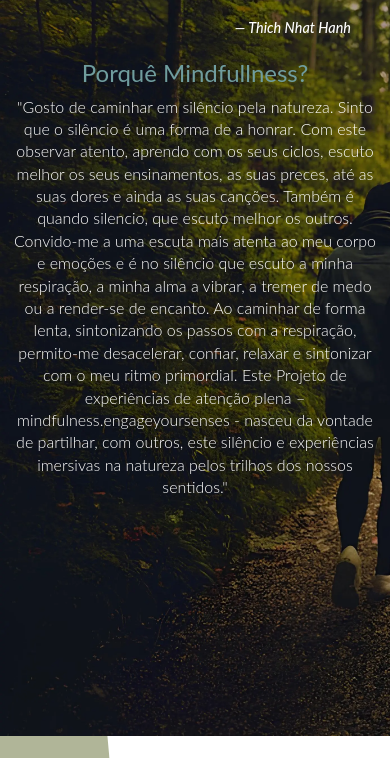
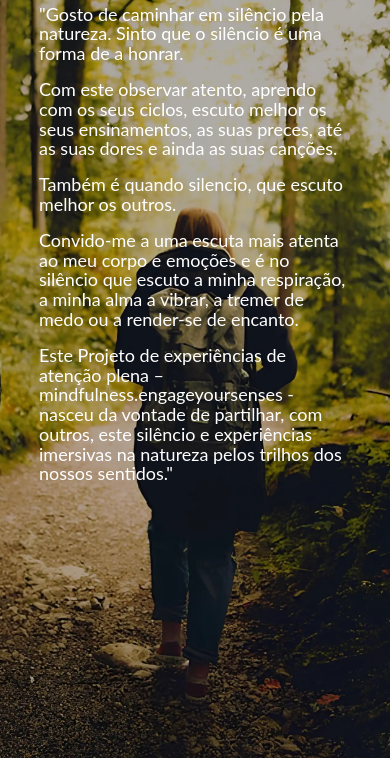
Before and after one commit to omilhano/ProjetoCaminhadas, a plain HTML site: page main.html in a window 390 px wide. Shown: the part 108-866 px from the top of the page. Drawn offline with nearby package versions, Linux system fonts and the light colour scheme; a script that the page names is missing.

Commit message:
new improvements for mobile phone

```diff
--- a/main.html
+++ b/main.html
@@ -69,23 +69,23 @@
         <div class="landing-text">
             <h1 class="title">Porquê Mindfullness?</h1>
             <p class="descriptive-text">"Gosto de caminhar em silêncio pela natureza. Sinto que o silêncio é uma forma
-                de a honrar. Com este
+                de a honrar.
+            </p>
+            <p class="descriptive-text">Com este
                 observar atento, aprendo com os seus ciclos, escuto melhor os seus ensinamentos, as suas preces, até as
-                suas dores e ainda as suas canções.
-                Também é quando silencio, que escuto melhor os outros.
-                Convido-me a uma escuta mais atenta ao meu corpo e emoções e é no silêncio que escuto a minha
-                respiração, a minha alma a vibrar, a tremer de medo ou a render-se de encanto.
-                Ao caminhar de forma lenta, sintonizando os passos com a respiração, permito-me desacelerar, confiar,
-                relaxar e sintonizar com o meu ritmo primordial.
-                Este Projeto de experiências de atenção plena – mindfulness.engageyoursenses - nasceu da vontade de
-                partilhar, com outros, este silêncio e experiências imersivas na natureza pelos trilhos dos nossos
-                sentidos."</p>
+                suas dores e ainda as suas canções.</p>
+            <p class="descriptive-text">Também é quando silencio, que escuto melhor os outros.</p>
+            <p class="descriptive-text">Convido-me a uma escuta mais atenta ao meu corpo e emoções e é no silêncio que escuto a minha
+            respiração, a minha alma a vibrar, a tremer de medo ou a render-se de encanto.</p>
+            <p class="descriptive-text">Este Projeto de experiências de atenção plena – mindfulness.engageyoursenses - nasceu da vontade de
+            partilhar, com outros, este silêncio e experiências imersivas na natureza pelos trilhos dos nossos
+            sentidos."</p>
         </div>
     </section>
     <section class="body-part1">
         <div class="presentation">
             <div class="left-image">
-                <img class="owner" src="owner.jpg">
+                <img class="owner" src="1718293061597.webp">
             </div>
             <div class="right-text">
                 <h1 class="about-me">Sobre Mim</h1>
@@ -121,6 +121,7 @@
         </div>
     </section>
     <div class="divider-body-parts" style="height: 300px; background-color: black;">
+        <p id="divider-text">Insert quote here</p>
 
     </div>
     <section class="body-part2">
--- a/script.js
+++ /dev/null
@@ -1,15 +0,0 @@
-document.addEventListener('DOMContentLoaded', function () {
-    setTimeout(function () {
-        var title = document.querySelector('.title');
-        title.style.opacity = 1;
-        title.style.transform = 'translateX(0)';
-    }, 1500);
-});
-
-document.addEventListener('DOMContentLoaded', function () {
-    setTimeout(function () {
-        var text = document.querySelector('.descriptive-text');
-        text.style.opacity = 1;
-        text.style.transform = 'translateX(0)';
-    }, 1900);
-});
--- a/styles.css
+++ b/styles.css
@@ -12,7 +12,7 @@ body {
 }
 
 section {
-    height: 100vh;
+    height: 110vh;
 }
 
 .landing {
@@ -110,31 +110,24 @@ a {
 .landing-text {
     width: 75%;
     /* tornar mais magrinho diminuir width consoante visibilidade com a foto de fundo*/
-    margin-top: 10%;
-    margin: auto;
+    margin-top: 5%;
+    margin-left: 10%;
 }
 
 .title {
     font-weight: 400;
     font-size: 3em;
     color: #709D9E;
-    opacity: 0;
-    transform: translateX(-100%);
-    transition: opacity 1s ease-out, transform 1s ease-out;
 }
 
 
 .descriptive-text {
-    font-weight: 250;
-    font-size: 1.1em;
-    line-height: 1.4;
+    font-weight: 500;
+    font-size: 1.5em;
+    line-height: 1.1;
     /* Adjusted for readability */
     color: white;
-    opacity: 0;
-    transform: translateX(-100%);
-    transition: opacity 1s ease-out, transform 1s ease-out;
     overflow: hidden;
-    text-align: center;
 }
 
 .group-walks,
@@ -173,8 +166,10 @@ a {
     flex-direction: column;
     margin-left: 4%;
     color: #4c4c4c;
-    margin-top: 5%;
+    text-align: center;
+    margin-top: auto;
     font-family: 'Cormorant', Georgia, "Times New Roman", serif;
+    width: 50%;
 }
 
 .owner {
@@ -209,27 +204,42 @@ a {
 }
 
 @media only screen and (max-width: 650px) {
+    .landing {
+        align-items: center;
+        background-size: cover; /* Keeps aspect ratio */
+        background-attachment: scroll; /* Allows mobile-friendly scrolling */
+        background-position: center top; /* Aligns image to start at the top */
+    }
+
     .landing-text {
-        width: 95%;
-        margin-top: 1%;
+        margin-top: 2.5%;
+        width: 80%;
         display: flex;
         flex-direction: column;
+        align-items: center;
+        margin-left: 0%;
+        word-break: break-word;
         justify-content: center;
-        align-items: center;
     }
 
     .title {
         font-size: 1.5rem;
+        font-weight: 600;
+        margin-top: 0;
     }
 
     .descriptive-text {
-        font-size: 1rem;
-        font-weight:350;
+        font-size: 18px;
+        font-weight: 350;
+        line-height: 1.1;
+        font-weight: 400;
     }
 
     .citation {
-        font-size: 0.9rem;
+        display: none;
     }
 
-    .fa-leaf{max-height: 50px;}
+    .fa-leaf {
+        max-height: 50px;
+    }
 }
```
Also changed, not shown: 1718293061597.jfif (added), 1718293061597.webp (added).
